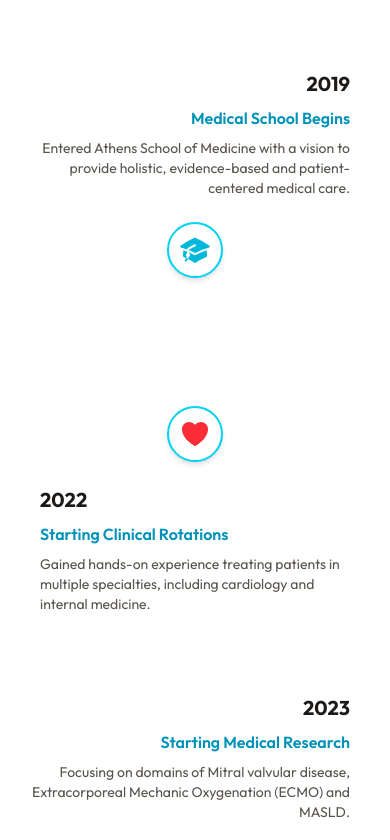
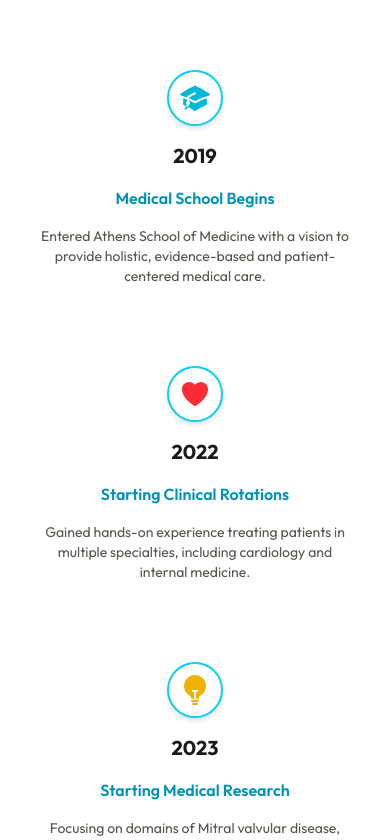
Before and after one commit to panteliskarabetsos/drzisis-portfolio, a Next.js app: page /about in a window 390 px wide. Shown: the part 666-1506 px from the top of the page. Built offline with nearby package versions, Linux system fonts and the light colour scheme.

Commit message:
Bug fixed

```diff
--- a/src/app/about/page.js
+++ b/src/app/about/page.js
@@ -51,7 +51,7 @@ export default function AboutPage() {
                 {/* Timeline Section */}
                 <section className="py-20 px-4 sm:px-8 bg-white">
   <div className="relative max-w-6xl mx-auto">
-                    {/* Vertical Line */}
+    {/* Vertical Line (only on desktop) */}
     <div className="hidden md:block absolute left-1/2 top-0 transform -translate-x-1/2 h-full w-1 bg-cyan-400" />
 
     <div className="flex flex-col space-y-20">
@@ -64,10 +64,21 @@ export default function AboutPage() {
           viewport={{ once: true }}
           className="relative flex flex-col md:flex-row items-center"
         >
-                          {/* Left side (if even index) */}
+          {/* MOBILE layout */}
+          <div className="flex flex-col items-center text-center md:hidden space-y-4">
+            <div className="flex items-center justify-center w-14 h-14 bg-white border-2 border-cyan-400 rounded-full shadow-md">
+              {item.icon}
+            </div>
+            <h3 className="text-xl font-bold text-stone-900">{item.year}</h3>
+            <h4 className="text-cyan-600 font-semibold">{item.title}</h4>
+            <p className="text-stone-600 text-sm max-w-xs">{item.description}</p>
+          </div>
+
+          {/* DESKTOP layout */}
           {index % 2 === 0 ? (
             <>
-                              <div className="w-full md:w-1/2 flex justify-end pr-6 md:pr-12 text-right">
+              {/* Left side */}
+              <div className="hidden md:flex w-1/2 justify-end text-right pr-12">
                 <div className="max-w-xs">
                   <h3 className="text-xl font-bold text-stone-900">{item.year}</h3>
                   <h4 className="text-cyan-600 font-semibold my-2">{item.title}</h4>
@@ -75,26 +86,26 @@ export default function AboutPage() {
                 </div>
               </div>
 
-                              {/* Center Icon */}
-                              <div className="flex items-center justify-center w-14 h-14 bg-white border-2 border-cyan-400 rounded-full shadow-md z-10 my-6 md:my-0" >
+              {/* Icon center */}
+              <div className="hidden md:flex items-center justify-center w-14 h-14 bg-white border-2 border-cyan-400 rounded-full shadow-md z-10">
                 {item.icon}
               </div>
 
               {/* Right side empty */}
-                              <div className="hidden md:block w-1/2" />
+              <div className="hidden md:flex w-1/2" />
             </>
           ) : (
             <>
               {/* Left side empty */}
-                              <div className="hidden md:block w-1/2" />
+              <div className="hidden md:flex w-1/2" />
 
-                              {/* Center Icon */}
-                              <div className="flex items-center justify-center w-14 h-14 bg-white border-2 border-cyan-400 rounded-full shadow-md z-10 my-6 md:my-0" >
+              {/* Icon center */}
+              <div className="hidden md:flex items-center justify-center w-14 h-14 bg-white border-2 border-cyan-400 rounded-full shadow-md z-10">
                 {item.icon}
               </div>
 
-                              {/* Right side (if odd index) */}
-                              <div className="w-full md:w-1/2 flex justify-start pl-6 md:pl-12 text-left">
+              {/* Right side */}
+              <div className="hidden md:flex w-1/2 justify-start text-left pl-12">
                 <div className="max-w-xs">
                   <h3 className="text-xl font-bold text-stone-900">{item.year}</h3>
                   <h4 className="text-cyan-600 font-semibold my-2">{item.title}</h4>
@@ -108,6 +119,7 @@ export default function AboutPage() {
     </div>
   </div>
 </section>
+
 
 
 
```
Lines whose indentation alone changed are shown as unchanged.
